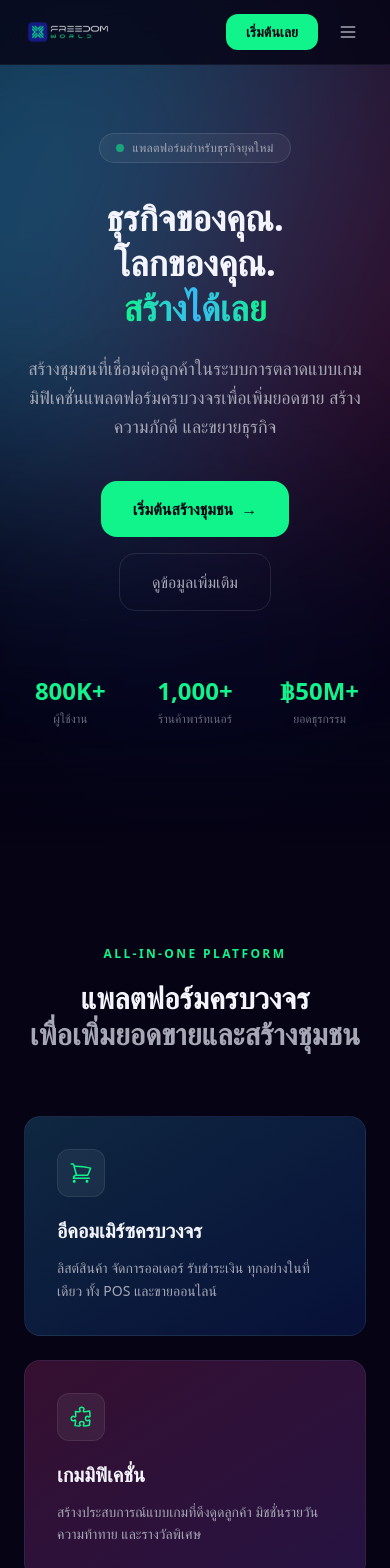
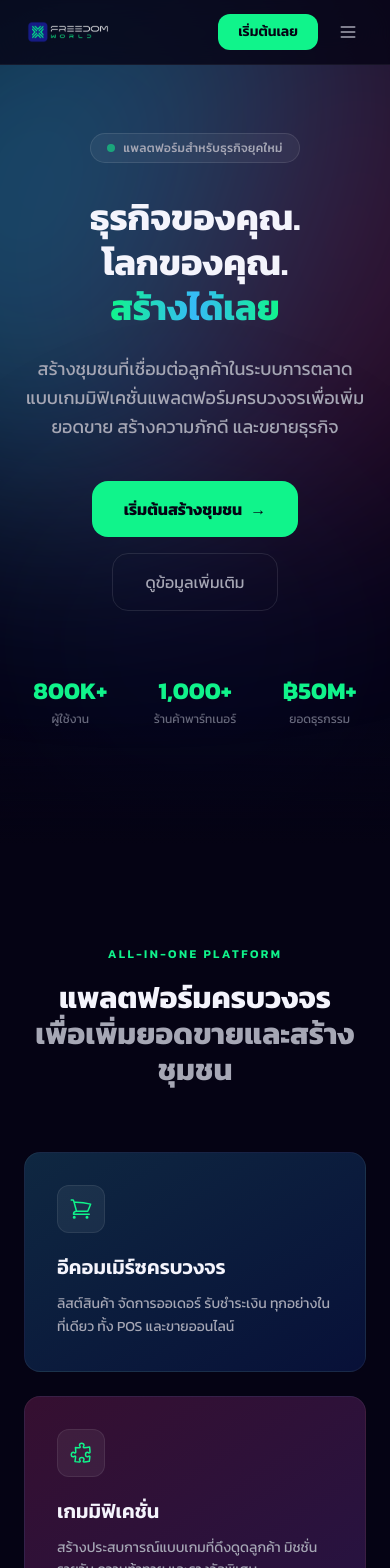
Before and after one commit to khwk-kevin/freedom-onboarding, a Next.js app: page / in a window 390 px wide. Shown: the top 1568 px of the page. Built offline with nearby package versions, Linux system fonts and the light colour scheme; no server answers.

Commit message:
fix: apply Kanit directly via className on body — eliminate CSS variable indirection that was failing

```diff
--- a/app/layout.tsx
+++ b/app/layout.tsx
@@ -1,5 +1,4 @@
 import type { Metadata } from 'next'
-import { GeistSans } from 'geist/font/sans'
 import { Kanit } from 'next/font/google'
 import './globals.css'
 import { PHProvider, PostHogPageview } from '@/lib/posthog/provider'
@@ -8,7 +7,6 @@ import { GTMProvider } from '@/lib/gtm/provider'
 const kanit = Kanit({
   subsets: ['thai', 'latin'],
   weight: ['300', '400', '500', '600', '700'],
-  variable: '--font-thai',
 })
 
 export const metadata: Metadata = {
@@ -23,7 +21,7 @@ export default function RootLayout({
 }) {
   return (
     <html lang="th">
-      <body className={`${GeistSans.variable} ${kanit.variable} font-thai bg-fw-bg text-fw-text-primary antialiased`}>
+      <body className={`${kanit.className} bg-fw-bg text-fw-text-primary antialiased`}>
         <PHProvider>
           <GTMProvider />
           <PostHogPageview />
--- a/app/signup/page.tsx
+++ b/app/signup/page.tsx
@@ -19,11 +19,11 @@ export default function SignupPage() {
         {/* Logo */}
         <div className="text-center mb-8">
           <Link href="/" className="inline-flex items-center gap-2 mb-3">
-            <div className="w-10 h-10 rounded-xl bg-gradient-to-br from-fw-green to-fw-cyan flex items-center justify-center text-fw-bg font-heading font-bold text-sm">
+            <div className="w-10 h-10 rounded-xl bg-gradient-to-br from-fw-green to-fw-cyan flex items-center justify-center text-fw-bg font-bold text-sm">
               FW
             </div>
           </Link>
-          <h1 className="font-heading font-bold text-2xl text-fw-text-primary">Freedom World</h1>
+          <h1 className="font-bold text-2xl text-fw-text-primary">Freedom World</h1>
           <p className="text-fw-text-secondary text-sm mt-1">สร้างบัญชีร้านค้าของคุณ</p>
         </div>
 
--- a/components/landing/BottomCTADark.tsx
+++ b/components/landing/BottomCTADark.tsx
@@ -12,7 +12,7 @@ export default function BottomCTADark() {
       </div>
 
       <div className="relative z-10 max-w-3xl mx-auto px-6 text-center">
-        <h2 className="font-heading font-bold text-3xl md:text-5xl mb-6">
+        <h2 className="font-bold text-3xl md:text-5xl mb-6">
           พร้อมเริ่มต้นหรือยัง?
         </h2>
         <p className="text-fw-text-secondary text-lg mb-10 leading-relaxed">
--- a/components/landing/ExploreFeatures.tsx
+++ b/components/landing/ExploreFeatures.tsx
@@ -41,10 +41,10 @@ export default function ExploreFeatures() {
 
       <div className="relative z-10 max-w-6xl mx-auto px-6">
         <div className="text-center mb-16">
-          <span className="text-fw-green text-xs font-heading font-semibold tracking-[0.2em] uppercase">
+          <span className="text-fw-green text-xs font-semibold tracking-[0.2em] uppercase">
             EXPLORE FEATURES
           </span>
-          <h2 className="font-heading font-bold text-3xl md:text-5xl mt-4">
+          <h2 className="font-bold text-3xl md:text-5xl mt-4">
             ฟีเจอร์ที่ช่วยยกระดับธุรกิจคุณ
           </h2>
         </div>
@@ -54,12 +54,12 @@ export default function ExploreFeatures() {
             <div key={si}>
               <div className="flex items-center gap-3 mb-6">
                 <div className="h-px flex-1 bg-gradient-to-r from-fw-green/30 to-transparent" />
-                <span className="text-fw-green text-xs font-heading font-semibold tracking-[0.15em]">
+                <span className="text-fw-green text-xs font-semibold tracking-[0.15em]">
                   {section.label}
                 </span>
                 <div className="h-px flex-1 bg-gradient-to-l from-fw-green/30 to-transparent" />
               </div>
-              <h3 className="font-heading font-bold text-xl md:text-2xl text-center mb-8">
+              <h3 className="font-bold text-xl md:text-2xl text-center mb-8">
                 {section.title}
               </h3>
               <div className="grid sm:grid-cols-2 lg:grid-cols-4 gap-4">
--- a/components/landing/FeaturesDark.tsx
+++ b/components/landing/FeaturesDark.tsx
@@ -49,10 +49,10 @@ export default function FeaturesDark() {
       <div className="max-w-7xl mx-auto px-6">
         {/* Section header */}
         <div className="text-center mb-16">
-          <span className="text-fw-green text-xs font-heading font-semibold tracking-[0.2em] uppercase">
+          <span className="text-fw-green text-xs font-semibold tracking-[0.2em] uppercase">
             ALL-IN-ONE PLATFORM
           </span>
-          <h2 className="font-heading font-bold text-3xl md:text-5xl mt-4 mb-6">
+          <h2 className="font-bold text-3xl md:text-5xl mt-4 mb-6">
             แพลตฟอร์มครบวงจร
             <br />
             <span className="text-fw-text-secondary">เพื่อเพิ่มยอดขายและสร้างชุมชน</span>
@@ -73,7 +73,7 @@ export default function FeaturesDark() {
                 <div className="w-12 h-12 rounded-xl bg-white/[0.06] border border-white/[0.08] flex items-center justify-center text-fw-green mb-5">
                   {f.icon}
                 </div>
-                <h3 className="font-heading font-semibold text-xl mb-3 text-fw-text-primary">
+                <h3 className="font-semibold text-xl mb-3 text-fw-text-primary">
                   {f.title}
                 </h3>
                 <p className="text-fw-text-secondary text-sm leading-relaxed">
--- a/components/landing/FooterDark.tsx
+++ b/components/landing/FooterDark.tsx
@@ -6,10 +6,10 @@ export default function FooterDark() {
           {/* Brand */}
           <div>
             <div className="flex items-center gap-2 mb-4">
-              <div className="w-8 h-8 rounded-lg bg-gradient-to-br from-fw-green to-fw-cyan flex items-center justify-center text-fw-bg font-heading font-bold text-xs">
+              <div className="w-8 h-8 rounded-lg bg-gradient-to-br from-fw-green to-fw-cyan flex items-center justify-center text-fw-bg font-bold text-xs">
                 FW
               </div>
-              <span className="font-heading font-semibold text-sm tracking-wider">
+              <span className="font-semibold text-sm tracking-wider">
                 FREEDOM WORLD
               </span>
             </div>
--- a/components/landing/HeroDark.tsx
+++ b/components/landing/HeroDark.tsx
@@ -34,7 +34,7 @@ export default function HeroDark() {
         </div>
 
         {/* Headline */}
-        <h1 className="font-heading font-bold text-4xl sm:text-5xl md:text-7xl leading-tight mb-6">
+        <h1 className="font-bold text-4xl sm:text-5xl md:text-7xl leading-tight mb-6">
           <span className="text-fw-text-primary">ธุรกิจของคุณ.</span>
           <br />
           <span className="text-fw-text-primary">โลกของคุณ.</span>
@@ -74,15 +74,15 @@ export default function HeroDark() {
         {/* Stats row */}
         <div className="grid grid-cols-3 gap-8 max-w-lg mx-auto">
           <div>
-            <div className="text-2xl md:text-3xl font-heading font-bold text-fw-green">800K+</div>
+            <div className="text-2xl md:text-3xl font-bold text-fw-green">800K+</div>
             <div className="text-fw-text-tertiary text-xs mt-1">ผู้ใช้งาน</div>
           </div>
           <div>
-            <div className="text-2xl md:text-3xl font-heading font-bold text-fw-green">1,000+</div>
+            <div className="text-2xl md:text-3xl font-bold text-fw-green">1,000+</div>
             <div className="text-fw-text-tertiary text-xs mt-1">ร้านค้าพาร์ทเนอร์</div>
           </div>
           <div>
-            <div className="text-2xl md:text-3xl font-heading font-bold text-fw-green">฿50M+</div>
+            <div className="text-2xl md:text-3xl font-bold text-fw-green">฿50M+</div>
             <div className="text-fw-text-tertiary text-xs mt-1">ยอดธุรกรรม</div>
           </div>
         </div>
--- a/components/landing/SuccessStory.tsx
+++ b/components/landing/SuccessStory.tsx
@@ -9,10 +9,10 @@ export default function SuccessStory() {
       <div className="relative z-10 max-w-6xl mx-auto px-6">
         {/* Section header */}
         <div className="text-center mb-16">
-          <span className="text-fw-green text-xs font-heading font-semibold tracking-[0.2em] uppercase">
+          <span className="text-fw-green text-xs font-semibold tracking-[0.2em] uppercase">
             SUCCESS STORIES
           </span>
-          <h2 className="font-heading font-bold text-3xl md:text-5xl mt-4">
+          <h2 className="font-bold text-3xl md:text-5xl mt-4">
             เรื่องราวความสำเร็จ
           </h2>
         </div>
@@ -24,7 +24,7 @@ export default function SuccessStory() {
               <div className="inline-block bg-fw-green/10 border border-fw-green/20 rounded-full px-3 py-1 text-fw-green text-xs font-semibold mb-4">
                 🏆 พาร์ทเนอร์ระดับประเทศ
               </div>
-              <h3 className="font-heading font-bold text-2xl md:text-3xl mb-4">
+              <h3 className="font-bold text-2xl md:text-3xl mb-4">
                 Discover Thailand
               </h3>
               <p className="text-fw-text-secondary mb-6 leading-relaxed">
@@ -34,15 +34,15 @@ export default function SuccessStory() {
               </p>
               <div className="grid grid-cols-3 gap-4">
                 <div className="bg-white/[0.05] rounded-xl p-3 text-center">
-                  <div className="text-fw-green font-heading font-bold text-xl">80+</div>
+                  <div className="text-fw-green font-bold text-xl">80+</div>
                   <div className="text-fw-text-tertiary text-xs mt-1">ธุรกิจท้องถิ่น</div>
                 </div>
                 <div className="bg-white/[0.05] rounded-xl p-3 text-center">
-                  <div className="text-fw-green font-heading font-bold text-xl">+107%</div>
+                  <div className="text-fw-green font-bold text-xl">+107%</div>
                   <div className="text-fw-text-tertiary text-xs mt-1">ยอดธุรกรรม</div>
                 </div>
                 <div className="bg-white/[0.05] rounded-xl p-3 text-center">
-                  <div className="text-fw-green font-heading font-bold text-xl">4.8★</div>
+                  <div className="text-fw-green font-bold text-xl">4.8★</div>
                   <div className="text-fw-text-tertiary text-xs mt-1">ความพึงพอใจ</div>
                 </div>
               </div>
@@ -52,11 +52,11 @@ export default function SuccessStory() {
               <div className="aspect-[4/3] rounded-2xl bg-gradient-to-br from-fw-blue/30 to-fw-cyan/20 border border-white/[0.08] flex items-center justify-center">
                 <div className="text-center">
                   <div className="text-5xl mb-3">🇹🇭</div>
-                  <div className="text-fw-text-secondary text-sm font-heading">
+                  <div className="text-fw-text-secondary text-sm">
                     TOURISM AUTHORITY OF THAILAND
                   </div>
                   <div className="text-fw-text-tertiary text-xs mt-1">×</div>
-                  <div className="text-fw-green text-sm font-heading font-semibold mt-1">
+                  <div className="text-fw-green text-sm font-semibold mt-1">
                     FREEDOM WORLD
                   </div>
                 </div>
@@ -99,7 +99,7 @@ export default function SuccessStory() {
                   <div className="text-fw-text-primary text-sm font-semibold">{t.name}</div>
                   <div className="text-fw-text-tertiary text-xs">{t.biz}</div>
                 </div>
-                <div className="text-fw-green text-xs font-heading font-bold">{t.metric}</div>
+                <div className="text-fw-green text-xs font-bold">{t.metric}</div>
               </div>
             </div>
           ))}
--- a/components/landing/WhyFreedom.tsx
+++ b/components/landing/WhyFreedom.tsx
@@ -27,10 +27,10 @@ export default function WhyFreedom() {
       <div className="relative z-10 max-w-6xl mx-auto px-6">
         {/* Section header */}
         <div className="text-center mb-16">
-          <span className="text-fw-green text-xs font-heading font-semibold tracking-[0.2em] uppercase">
+          <span className="text-fw-green text-xs font-semibold tracking-[0.2em] uppercase">
             WHY FREEDOM WORLD
           </span>
-          <h2 className="font-heading font-bold text-3xl md:text-5xl mt-4">
+          <h2 className="font-bold text-3xl md:text-5xl mt-4">
             ทำไมต้อง Freedom World?
           </h2>
         </div>
@@ -43,7 +43,7 @@ export default function WhyFreedom() {
               className="group bg-white/[0.03] border border-white/[0.06] rounded-2xl p-8 text-center hover:bg-white/[0.06] hover:border-white/[0.1] transition-all duration-300"
             >
               <div className="text-4xl mb-5">{r.emoji}</div>
-              <h3 className="font-heading font-bold text-lg mb-3 text-fw-text-primary">
+              <h3 className="font-bold text-lg mb-3 text-fw-text-primary">
                 {r.title}
               </h3>
               <p className="text-fw-text-secondary text-sm leading-relaxed">
```
